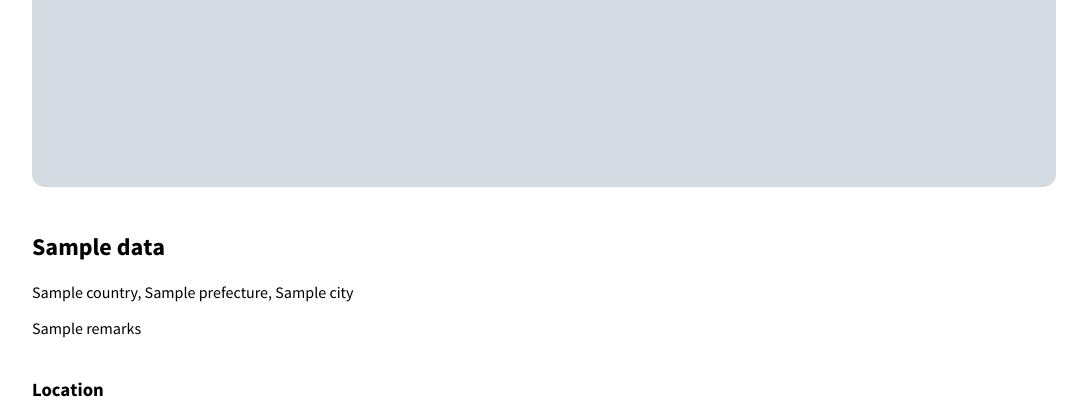
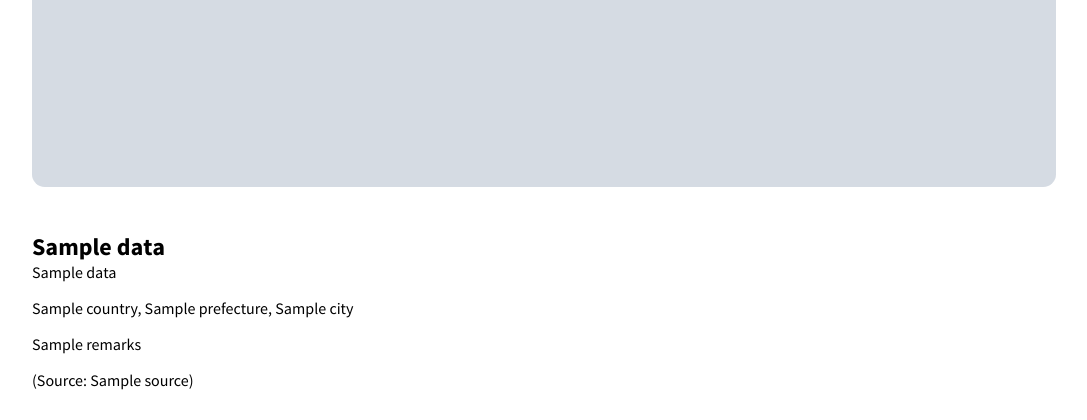
Before and after one commit to zend10/iakesi, a Django app: template web/templates/location/detail.html in a window 1280 px wide. Shown: the part 597-1017 px from the top of the page, without its empty margins (96-1183 px from the left). Run offline with Django 3.2, Linux system fonts and the light colour scheme; the template is opened without the code that fills it: most values are stand-ins (such as "Sample title", 1, 10 or a date in 2020); grey boxes marked "Sample" are stand-in pictures.

Commit message:
Split alt name and source from description

```diff
--- a/web/static/css/style-location.css
+++ b/web/static/css/style-location.css
@@ -11,8 +11,12 @@ section {
 
 /* Info */
 
-#info-remarks {
+.info-description p {
     white-space: pre-line;
+}
+
+.info-altname {
+    margin-top: -20px;
 }
 
 /* Gallery */
--- a/web/static/css/style-series.css
+++ b/web/static/css/style-series.css
@@ -29,6 +29,10 @@ section {
 
 .info-description p {
     white-space: pre-line;
+}
+
+.info-altname {
+    margin-top: -20px;
 }
 
 /* Locations */
--- a/web/static/js/script-index.js
+++ b/web/static/js/script-index.js
@@ -4,6 +4,7 @@ let locationOverlayList = document.querySelectorAll("#highlight-list li .overlay
 let highlightUrl = document.getElementById("highlight-url")
 let highlightImage = document.getElementById("highlight-image")
 let highlightName = document.getElementById("highlight-name")
+let highlightAltName = document.getElementById("highlight-altname")
 let highlightRemarks = document.getElementById("highlight-remarks")
 
 locationOverlayList[0].style.visibility = 'visible'
@@ -17,12 +18,14 @@ locationList.forEach(element => {
         let url = this.getAttribute("data-url")
         let name = this.alt
         let image = this.src
+        let altName = this.getAttribute("data-altname")
         let remarks = this.getAttribute("data-remarks")
 
         highlightUrl.href = url
         highlightImage.src = image
         highlightImage.alt = name
         highlightName.innerText = name
+        highlightAltName.innerText = altName == 'None' ? '' : altName
         highlightRemarks.innerText = remarks
     }
 });
--- a/web/templates/location/detail.html
+++ b/web/templates/location/detail.html
@@ -25,10 +25,16 @@
         <img class="banner-image" src="{{ data.location_images.0.location_image }}" alt="{{ data.name }} " loading="lazy">
     </div>
 
-    <section>
+    <section class="info-description">
         <h2>{{ data.name }}</h2>
-        <p id="info-country">{{ data.country }}, {{ data.prefecture }}, {{ data.city }}</p>
-        <p id="info-remarks">{{ data.remarks }}</p>
+        {% if data.alt_name %}
+            <p class="info-altname">{{ data.alt_name }}</p>
+        {% endif %}
+        <p>{{ data.country }}, {{ data.prefecture }}, {{ data.city }}</p>
+        <p>{{ data.remarks }}</p>
+        {% if data.source %}
+            <p>(Source: {{ data.source }})</p>
+        {% endif %}
     </section>
 
     <section>
--- a/web/templates/series/detail.html
+++ b/web/templates/series/detail.html
@@ -25,7 +25,13 @@
         <img class="cover-image" src="{{ data.cover_image }}" alt="{{ data.name }}" loading="lazy">
         <div class="info-description">
             <h2>{{ data.name }}</h2>
+            {% if data.alt_name %}
+                <p class="info-altname">{{ data.alt_name }}</p>
+            {% endif %}
             <p>{{ data.description }}</p>
+            {% if data.source %}
+                <p>(Source: {{ data.source }})</p>
+            {% endif %}
         </div>
     </section>
 
```
Also changed, not shown: web/templates/index/index.html (+6 -1 lines).
